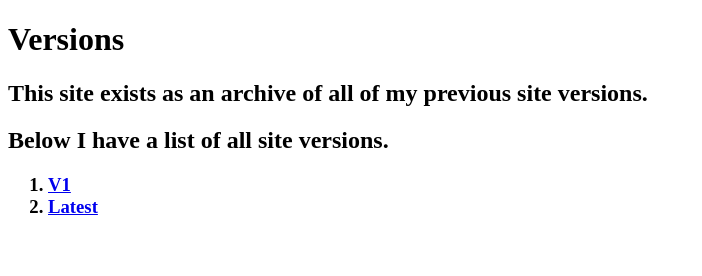
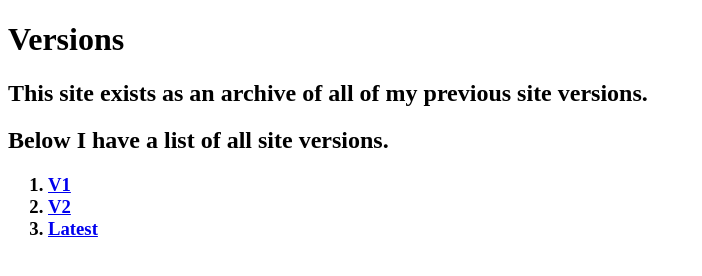
Before and after one commit to KyleKart/Web-Dev, a plain HTML site: page versions.html in a window 1280 px wide. Shown: the whole page, without its empty margins (0-702 px from the left). Drawn offline with Linux system fonts and the light colour scheme.

Commit message:
Update versions.html

```diff
--- a/versions.html
+++ b/versions.html
@@ -13,6 +13,7 @@
     <h3>
 <ol>
     <li><a href="v1.html">V1</a></li>
+    <li><a href="v2.html">V2</a></li>
     <li><a href="index.html">Latest</a></li>
 </ol>
 </h3>
```
